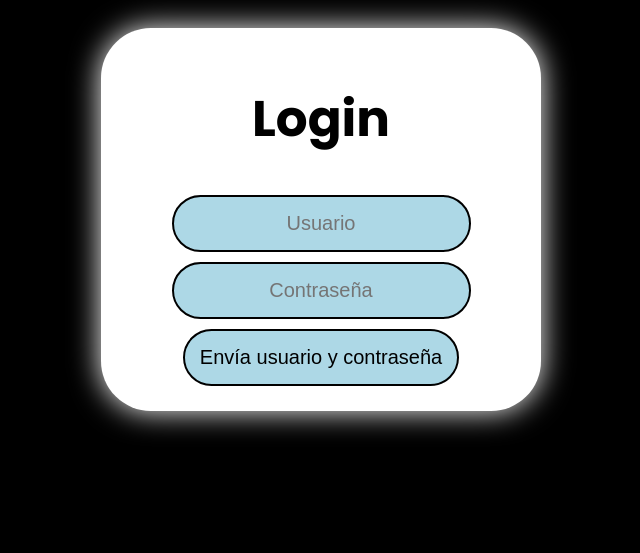
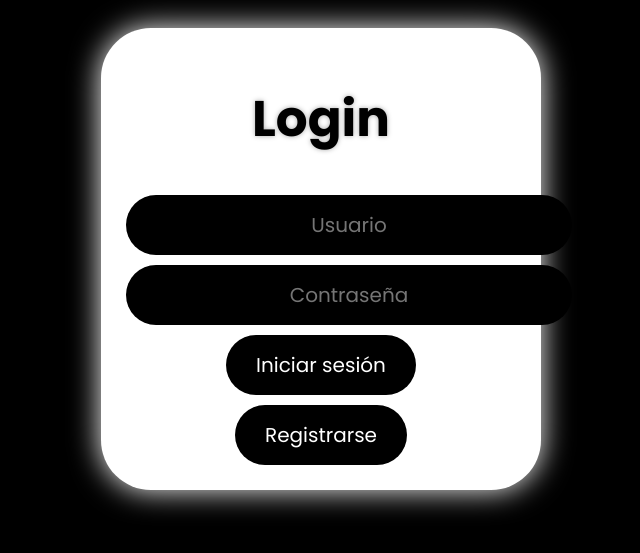
Before and after one commit to simonn22/smr_php2, a PHP site: page / in a window 1280 px wide. Shown: the top 553 px of the page, without its empty margins (319-959 px from the left). Run offline with PHP 8.4, Linux system fonts and the light colour scheme.

Commit message:
cambiando cosas en mi casa 5?

```diff
--- a/index.php
+++ b/index.php
@@ -55,15 +55,16 @@ if(!isset($_SESSION ['id_user'])){
 	echo '<form method="post" class="formulario">'
 	.'<input placeholder="Usuario" name="user" type "user">'
 	.'<input placeholder="Contraseña" name="passwd" type ="password">'
-	.'<div><button>Envía usuario y contraseña</button></div>'
-	.'</form>';
+	.'<div><button>Iniciar sesión</button></div>'
+	.'</form>'
+	.'<div><a href="register.php"><button>Registrarse</button></a></div>';
 
 
 
 }
 
 if(isset($_SESSION['id_user'])){
-	echo '<div><img src = "CHEMA.png" width=400>';
-	echo '<div><a href="?logout=1">Cerrar sesión</a></div>';
+	echo '<div><img class = "image" src = "CHEMA.png" width=400>';
+	echo '<div><a href="?logout=1"><button>Cerrar sesión</button></a></div>';
 
 }
--- a/styles.css
+++ b/styles.css
@@ -4,6 +4,7 @@
 	}
 	h1{
 		font-size: 50px;
+        text-shadow: 0 0 5px darkgrey;
 	}
 	body{
 	font-family: "Poppins";
@@ -12,6 +13,7 @@
 	background-color: black;
 	}
     .container{
+        font-family: "Poppins";
         height: 100%;
         margin: 0;
         display: flex;
@@ -32,16 +34,29 @@
             box-shadow: 0 0 30px rgb(255, 255, 255);
     }
 	.formulario input,button{
+        font-family: "Poppins";
 		margin: 5px;
 		border-style: solid;
 		border-radius: 30px;
-		border-color: black;
+		border: 5px;
+        border-color: white;
 		padding: 15px;
+        padding-left: 30px;
+        padding-right: 30px;
 		text-align: center;
 		font-size: 20px;
-		background-color: lightblue;
+		background-color: black;
+        color: white;
+        width: auto;
 	}
+
+    .image{
+        border-radius: 20px;
+    }
 	.error{
-	color:white;
-	background-color: darkred;
+	color:darkred;
+    padding: 5px;
+    border-radius: 30px;
+    text-shadow: 0 0 5px lightcoral;
+    font-size: 20px;
 	}
```
